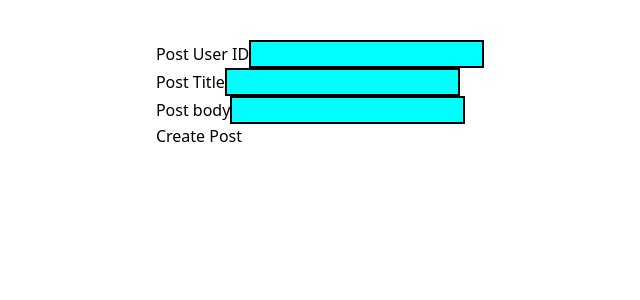
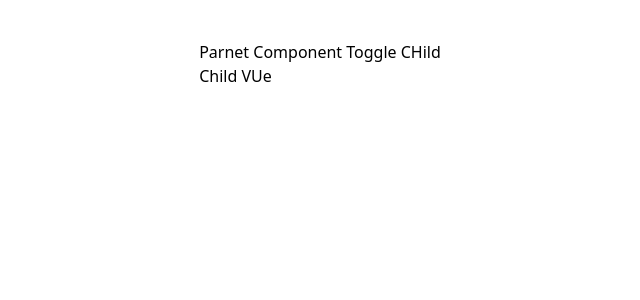
Before and after one commit to l1keafox/helloVue, a Vue app: page / in a window 1280 px wide. Shown: the top 300 px of the page, without its empty margins (320-960 px from the left). Built offline with nearby package versions, Linux system fonts and the light colour scheme.

Commit message:
lifecycle hooks

```diff
--- a/src/App.vue
+++ b/src/App.vue
@@ -1,22 +1,21 @@
 <template >
   <div class = "flex flex-col justify-center items-center pt-10">
-    <CreatePost/>
+    <ParentVue/>
   </div>
 </template>
 
 <script>
-import CreatePost from './components/CreatePost.vue';
+import ParentVue from './components/Parent.vue';
 export default {
   name: "App",
 
   components:{
-    CreatePost
+    ParentVue
   },
 
   data() {
     // Variables like states from react, but
     return {
-      activeTab:'TabA'
     };
   },
   provide(){
--- /dev/null
+++ b/src/components/Child.vue
@@ -0,0 +1,39 @@
+<template>
+    <div>
+        Child VUe
+    </div>
+</template>
+
+<script>
+    export default {
+        name:"ChildVue",
+        beforeCreate(){
+            console.log('Child BeforeCreate()')
+        },
+        created(){
+            console.log('Child created()')
+        },
+        beforeMount(){
+            console.log('Child beforeMount()')
+        },
+        mounted(){
+            console.log('Child mounted()')
+        },
+        beforeUpdate(){
+            console.log('Child beforeUpdate()')
+        },
+        updated(){
+            console.log('Child updated()')
+        },
+        beforeUnmount(){
+            console.log('Child beforeUnmount()')
+        },
+        unmounted(){
+            console.log('Child unmounted()')
+        }
+    }
+</script>
+
+<style scoped>
+
+</style>
--- /dev/null
+++ b/src/components/Parent.vue
@@ -0,0 +1,48 @@
+<template>
+    <div>
+        Parnet Component
+        <button @click="showChild = !showChild">Toggle CHild </button>
+        <ChildVue v-if="showChild"/>
+    </div>
+</template>
+
+<script>
+import ChildVue from './Child.vue';
+    export default {
+        name:"ParentVue",
+        data(){
+            return{
+                showChild:true
+            }
+        },
+        components:{ChildVue},
+        beforeCreate(){
+            console.log('Parent BeforeCreate()')
+        },
+        created(){
+            console.log('Parent created()')
+        },
+        beforeMount(){
+            console.log('Parent beforeMount()')
+        },
+        mounted(){
+            console.log('Parent mounted()')
+        },
+        beforeUpdate(){
+            console.log('Parent beforeUpdate()')
+        },
+        updated(){
+            console.log('Parent updated()')
+        },
+        beforeUnmount(){
+            console.log('Parent beforeUnmount()')
+        },
+        unmounted(){
+            console.log('Parent unmounted()')
+        }
+    }
+</script>
+
+<style scoped>
+
+</style>
```
